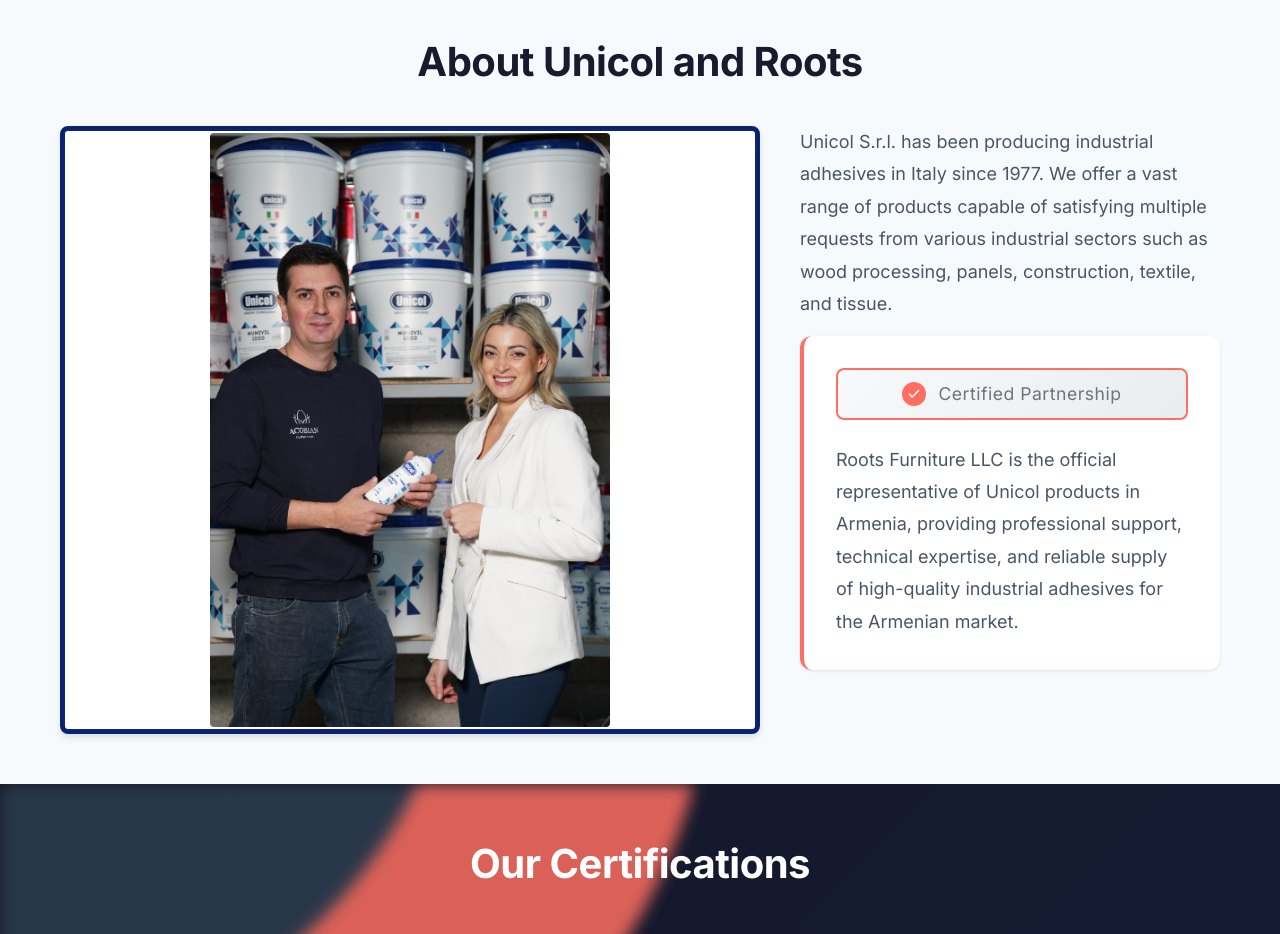
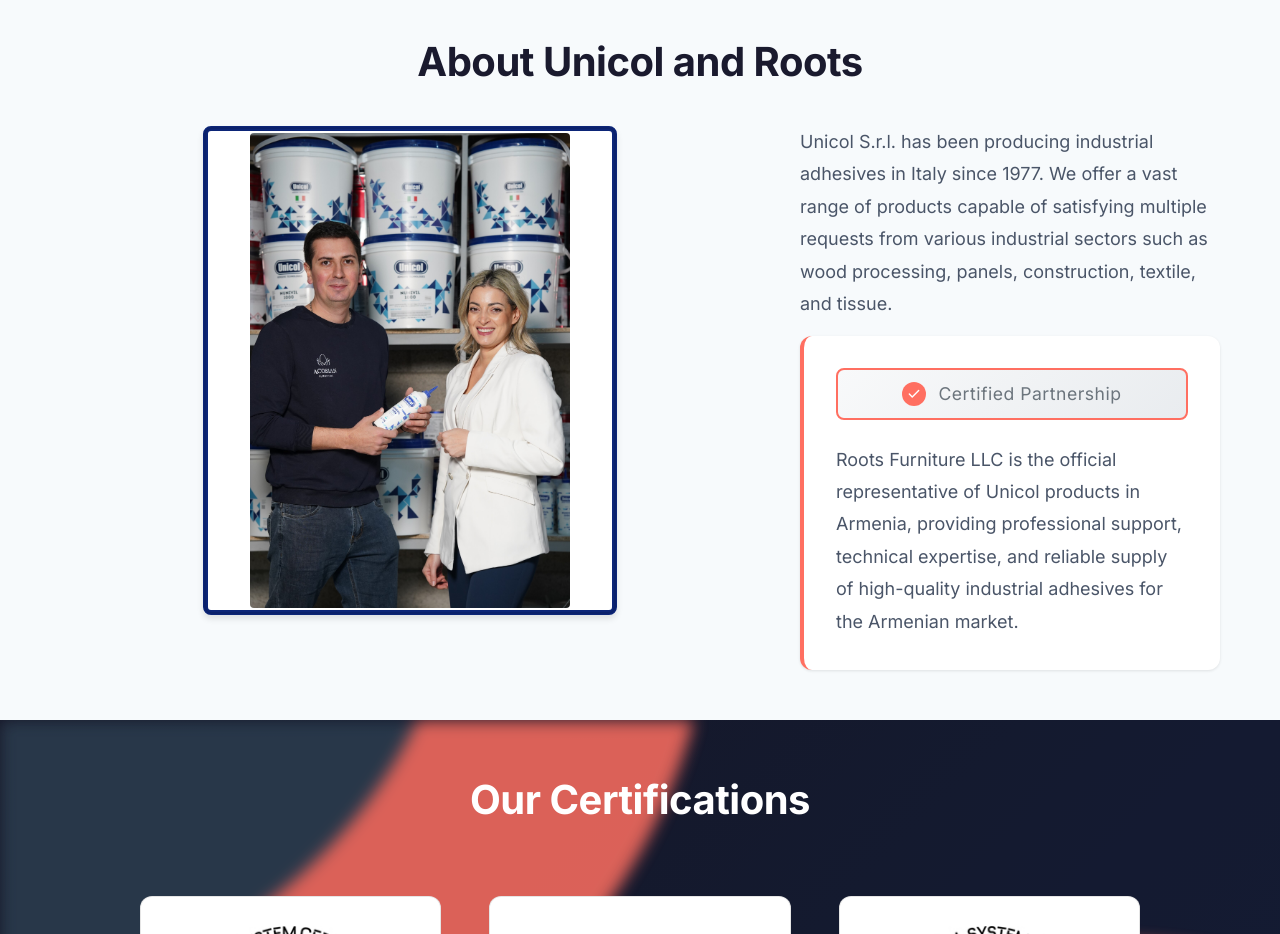
Before and after one commit to levonstepan/Unicol, a plain HTML site: page index.html in a window 1280 px wide. Shown: the part 820-1754 px from the top of the page. Drawn offline with Linux system fonts and the light colour scheme.

Commit message:
Make Partnership section image frame fit the photo size

```diff
--- a/styles.css
+++ b/styles.css
@@ -422,6 +422,12 @@ section {
     align-items: start;
 }
 
+.about-content > div:first-child {
+    display: flex;
+    justify-content: center;
+    align-items: start;
+}
+
 .about .section-header {
     max-width: 1200px;
     margin: 0 auto;
@@ -440,6 +446,10 @@ section {
     background: white;
     box-shadow: var(--shadow-md);
     position: relative;
+    display: inline-block;
+    width: fit-content;
+    max-width: 100%;
+    margin: 0 auto;
 }
 
 .about-image-frame::before {
```
